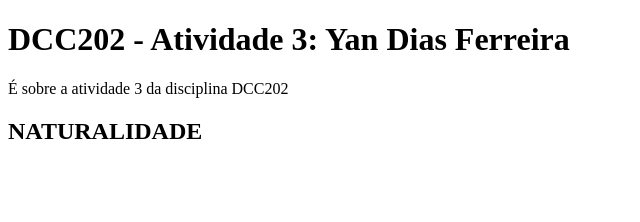
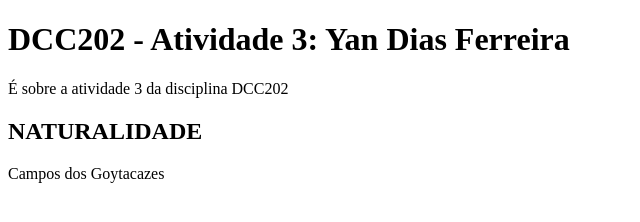
Before and after one commit to ufjf-dcc202/ufjf-dcc202-2023-3-b-atv3-daysf, a website: page index.html in a window 1280 px wide. Shown: the whole page, without its empty margins (0-640 px from the left). Drawn offline with Linux system fonts and the light colour scheme.

Commit message:
criei o paragrafo com minha naturalidade

```diff
--- a/index.html
+++ b/index.html
@@ -11,6 +11,7 @@
         <p>É sobre a atividade 3 da disciplina DCC202</p>
         <section>
             <h2>NATURALIDADE</h2>
+            <p>Campos dos Goytacazes</p>
     </main>
 </body>
 </html>
```
